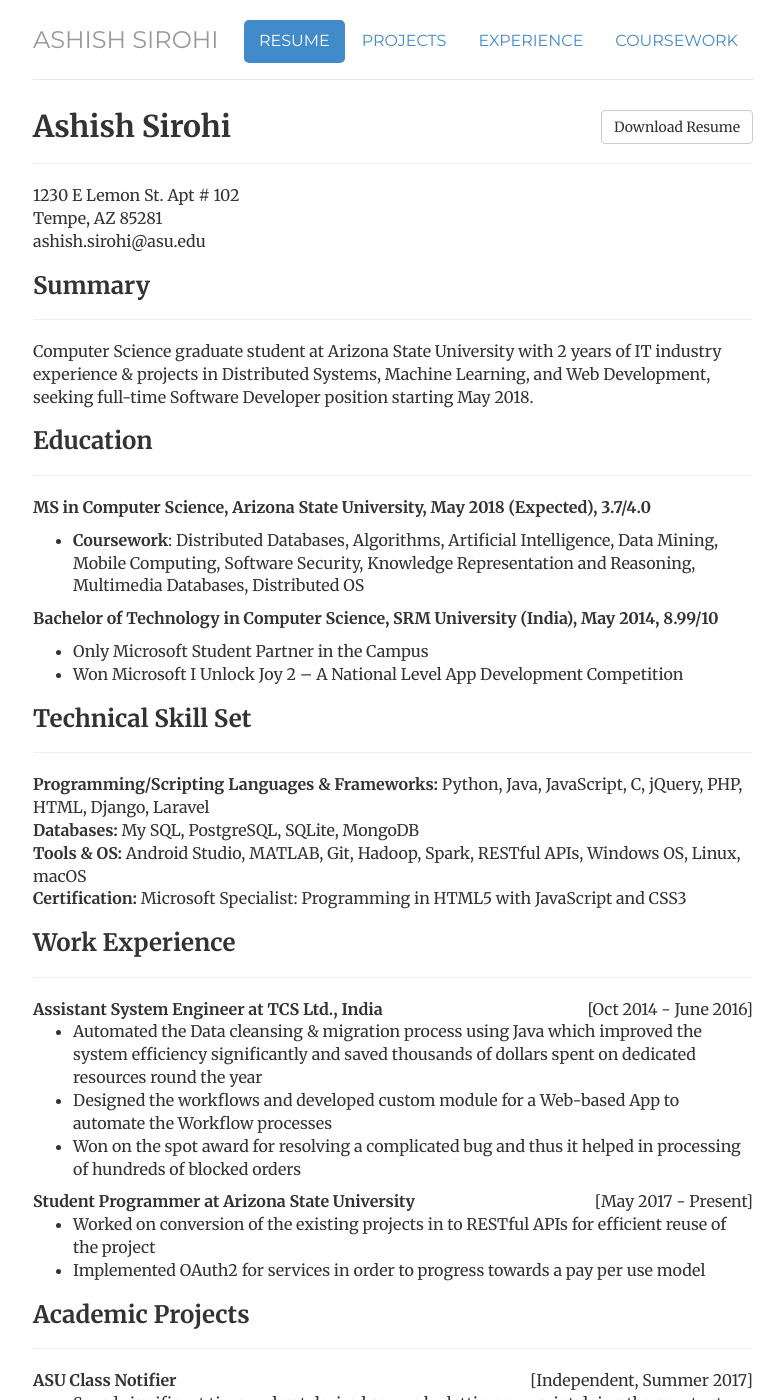
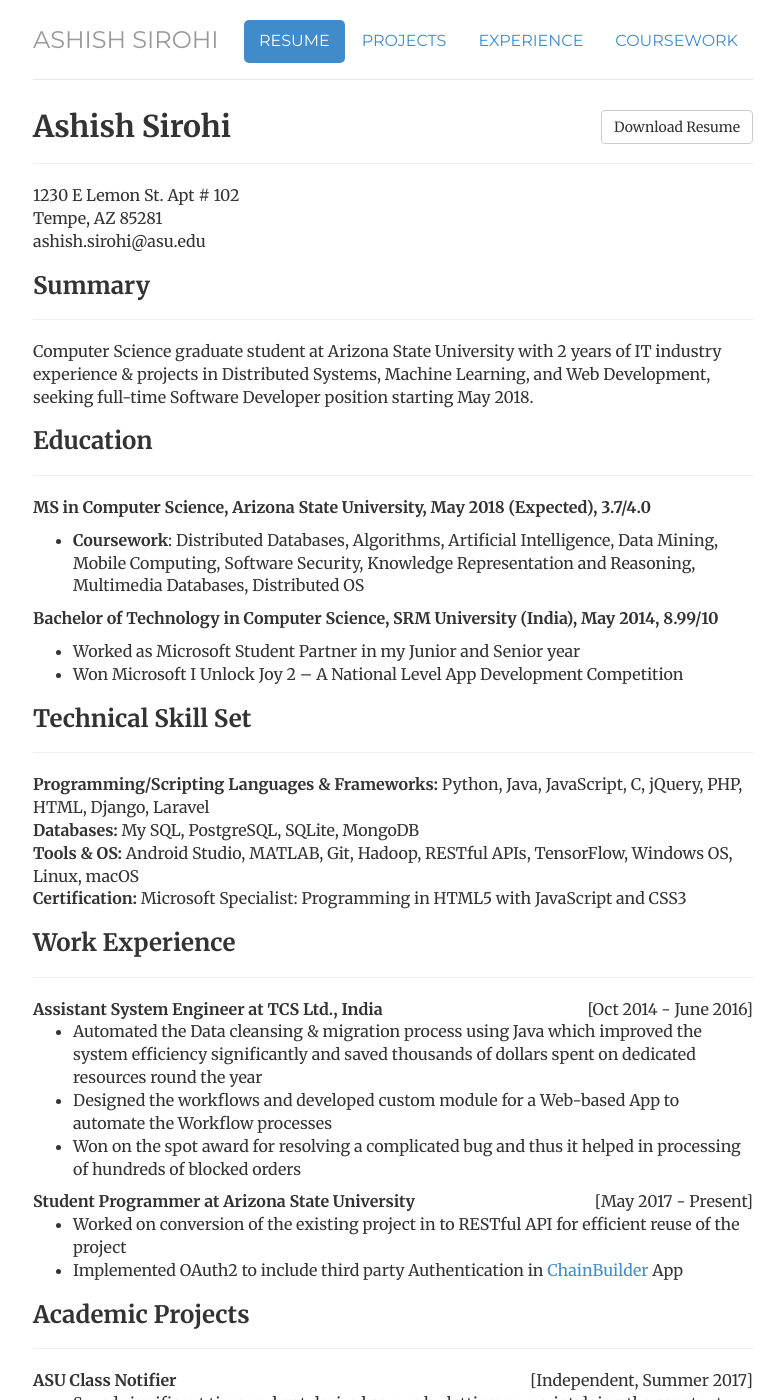
Before and after one commit to ashishsirohi/ashishsirohi.github.io, a Jekyll site: the page built from resume/index.html, in a window 1280 px wide and 1400 px high. Shown: the whole window, without its empty margins (247-1031 px from the left). Built offline with Jekyll 4.4.1, drawn with Linux system fonts in a browser that asks for light colours.

Commit message:
minor update

```diff
--- a/experience/index.html
+++ b/experience/index.html
@@ -60,8 +60,9 @@ function topFunction() {
         </br></br>
         <h4>Summary</h4>
         <ul>
-          <li>Worked on conversion of the existing projects in to RESTful APIs for efficient reuse of the project</li>
-          <li>Implemented OAuth2 for services in order to progress towards a pay per use model</li>
+          <li>Worked on conversion of the existing project in to RESTful API for efficient reuse of the project</li>
+          <li>Implemented OAuth2 to include third party Authentication</li>
+          <li>Implemeted various new features and worked on re-designing of <a target="_blank" href="https://chain-builder.net/">ChainBuilder</a></li>
         </ul>
         <hr>
 
--- a/resume/index.html
+++ b/resume/index.html
@@ -76,7 +76,7 @@ function topFunction() {
           </ul>
 				<p><strong>Bachelor of Technology in Computer Science, SRM University (India), May 2014, 8.99/10</strong><br>
           <ul>
-            <li>Only Microsoft Student Partner in the Campus</li>
+            <li>Worked as Microsoft Student Partner in my Junior and Senior year</li>
             <li>Won Microsoft I Unlock Joy 2 – A National Level App Development Competition</li>
           </ul>
 
@@ -84,7 +84,7 @@ function topFunction() {
 				<hr>
 				<b>Programming/Scripting Languages & Frameworks: </b>Python, Java, JavaScript, C, jQuery, PHP, HTML, Django, Laravel</br>
 				<b>Databases: </b>My SQL, PostgreSQL, SQLite, MongoDB</br>
-				<b>Tools & OS: </b>Android Studio, MATLAB, Git, Hadoop, Spark, RESTful APIs, Windows OS, Linux, macOS</br>
+				<b>Tools & OS: </b>Android Studio, MATLAB, Git, Hadoop, RESTful APIs, TensorFlow, Windows OS, Linux, macOS</br>
 				<b>Certification: </b>Microsoft Specialist: Programming in HTML5 with JavaScript and CSS3</br>
 
 
@@ -103,8 +103,8 @@ function topFunction() {
                 <div style="float: right">[May 2017 - Present]</div>
             	</br>
 				<ul>
-					<li>Worked on conversion of the existing projects in to RESTful APIs for efficient reuse of the project</li>
-          <li>Implemented OAuth2 for services in order to progress towards a pay per use model</li>
+					<li>Worked on conversion of the existing project in to RESTful API for efficient reuse of the project</li>
+          <li>Implemented OAuth2 to include third party Authentication in <a target="_blank" href="https://chain-builder.net/">ChainBuilder</a> App</li>
 				</ul>
 
 				<h3>Academic Projects</h3>
```
Also changed, not shown: 1 other file.
